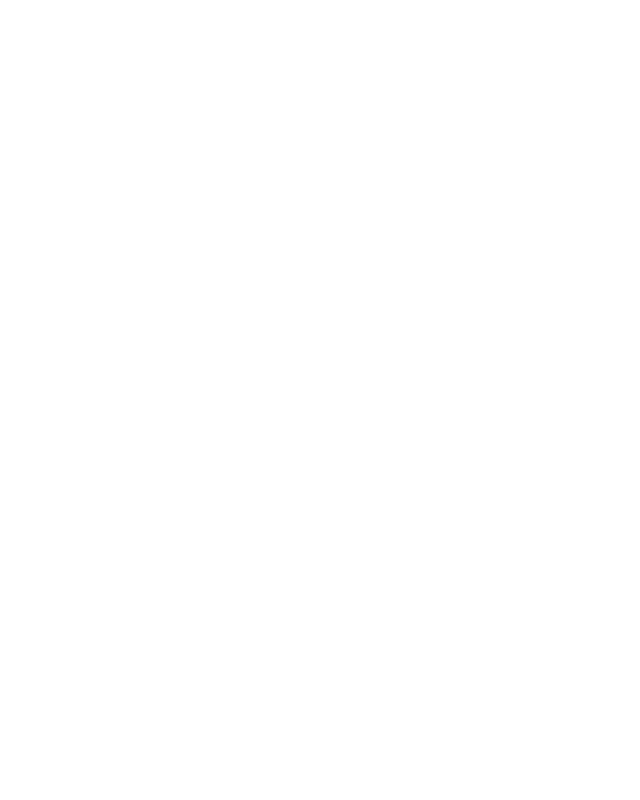
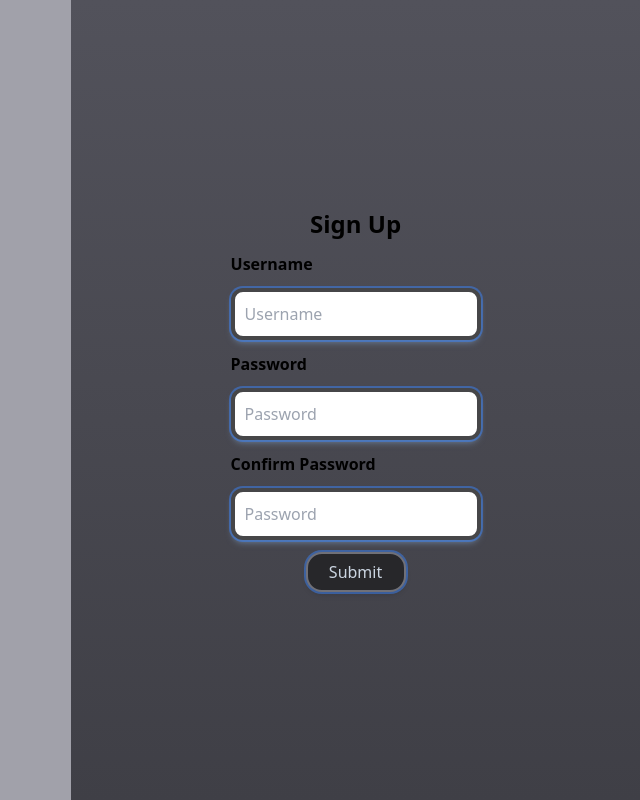
Before and after one commit to lasteeh/messaging-app, a React (Vite) app: page /Signup in a window 1280 px wide. Before the commit this address had no page. Shown: the whole page, without its empty margins (640-1280 px from the left). Built offline with nearby package versions, Linux system fonts and the light colour scheme.

Commit message:
added signupform

```diff
--- a/src/App.jsx
+++ b/src/App.jsx
@@ -1,15 +1,21 @@
 import React from "react";
-import { Routes, Route } from "react-router-dom";
+import { Routes, Route, Navigate } from "react-router-dom";
 import Body from "./layout/Body";
-import Login from './pages/Login';
+import Frontpage from './pages/Frontpage';
+import LoginForm from "./components/LoginForm";
+import SignUpForm from "./components/SignUpForm";
 import { ApiContextProvider } from './context/apiContext'
 
 function App() {
   return (
     <ApiContextProvider>
       <Routes>
-        <Route path="/" element={<Login/>}/>
+        <Route path="/" element={<Frontpage/>}>
+          <Route path="Login" element={<LoginForm/>}/>
+          <Route path="Signup" element={<SignUpForm/>}/>
+        </Route>
         <Route path="/Home" element={<Body/>}/>
+        <Route path='*' element={<Navigate to='/Login' replace={true}/>}/>
       </Routes>
     </ApiContextProvider>
   );
--- a/src/api/Apicall.js
+++ b/src/api/Apicall.js
@@ -1,20 +1,4 @@
 import axios from "axios"
-
-const regData = {
-    email: '',
-    password: ''
-}
-
-const userMessage = {
-    "receiver_id": '',
-    "receiver_class": 'User', //msgType
-    "body": ''
-}
-
-const createChannel = {
-    "name": '',
-    "user_ids": []
-}
 
 const addMember = {
     "id": '', //channel id
@@ -23,13 +7,13 @@ const addMember = {
 
 export const urlApi = 'http://206.189.91.54/api/v1/';
 
-export const fetchRegister = async () => {
+export const fetchRegister = async (body) => {
     const res = await fetch(`${urlApi}auth/`, {
         method: 'POST',
         headers: {
             'Content-Type': 'application/json'
         },
-        body: JSON.stringify(regData)
+        body: JSON.stringify(body)
     })
 }
 
--- /dev/null
+++ b/src/components/LoginForm.jsx
@@ -0,0 +1,70 @@
+import React, { useContext, useCallback } from "react";
+import { useNavigate } from "react-router-dom";
+import { useForm } from "react-hook-form";
+import { ApiContext } from "../context/apiContext";
+import { fetchSignIn } from "../api/Apicall";
+
+export default function LoginForm() {
+    const navigate = useNavigate();
+    const {
+        accessData,
+        setAccessData,
+        setChat,
+        setChatLoading
+    } = useContext(ApiContext);
+    const {
+        register,
+        handleSubmit,
+        reset
+    } = useForm();
+
+    const handleSignIn = useCallback(async (data) => {
+        try {
+            let checkData = await fetchSignIn(data);
+            setAccessData(checkData);
+            navigate("./Home", { replace: true });
+        } catch (e) {
+            // shadow errorhandling
+        }
+      }, []);
+
+
+    return (
+        <form
+            className="flex flex-col items-center justify-center gap-3"
+            onSubmit={handleSubmit((data) => {
+                handleSignIn(data);
+
+                reset({
+                username: "",
+                password: "",
+                });
+
+                setChat("");
+                setChatLoading(false);
+            })}
+            >
+            <span className="text-2xl font-extrabold">Login</span>
+            <span className="self-start font-bold">Username</span>
+            <input
+                {...register("username")}
+                className="w-[250px] p-2.5 rounded-xl border-4 border-zinc-900/80 hover:ring-orange-300 ring-2 shadow-slate-500 shadow-md"
+                placeholder="Username"
+            ></input>
+            <span className="self-start font-bold">Password</span>
+            <input
+                {...register("password")}
+                type="password"
+                className="w-[250px] p-2.5 rounded-xl border-4 border-zinc-900/80 hover:ring-orange-300 ring-2 shadow-slate-500 shadow-md"
+                placeholder="Password"
+            ></input>
+            <span className="cursor-pointer" onClick={() => navigate("/Signup", { replace: true })}>No Account? Sign up</span>
+            <button
+                type="submit"
+                className="bg-zinc-800 rounded-2xl w-[100px] h-[40px] hover:bg-zinc-800/60 hover:ring-orange-300 ring-2 border-zinc-400/60 border-2 shadow-md text-slate-300"
+            >
+                Confirm
+            </button>
+        </form>
+    )
+}
--- /dev/null
+++ b/src/components/SignUpForm.jsx
@@ -0,0 +1,69 @@
+import React, { useCallback } from 'react'
+import { useNavigate } from 'react-router-dom';
+import { useForm } from 'react-hook-form';
+import { fetchRegister } from '../api/Apicall';
+
+export default function SignUpForm() {
+
+    const navigate = useNavigate()
+    const {
+        register,
+        handleSubmit,
+        reset
+    } = useForm();
+
+    const submitForm = useCallback( async (data) => {
+        try{
+            const body = {
+                email: data.username,
+                password: data.password
+            }
+            // await fetchRegister(body)
+
+            reset({
+                username: "",
+                password: "",
+                confirmpassword: ""
+            });
+
+            navigate("/Login", { replace: true })
+        } catch(e){
+            // shadow errorhandling
+            console.log(e)
+        }
+    },[])
+
+    return (
+        <form className="flex flex-col items-center justify-center gap-3"
+            onSubmit={handleSubmit(submitForm)}
+        >
+            <span className="text-2xl font-extrabold">Sign Up</span>
+            <span className="self-start font-bold">Username</span>
+            <input
+                {...register("username")}
+                className="w-[250px] p-2.5 rounded-xl border-4 border-zinc-900/80 hover:ring-orange-300 ring-2 shadow-slate-500 shadow-md"
+                placeholder="Username"
+            ></input>
+            <span className="self-start font-bold">Password</span>
+            <input
+                {...register("password")}
+                type="password"
+                className="w-[250px] p-2.5 rounded-xl border-4 border-zinc-900/80 hover:ring-orange-300 ring-2 shadow-slate-500 shadow-md"
+                placeholder="Password"
+            ></input>
+            <span className="self-start font-bold">Confirm Password</span>
+            <input
+                {...register("confirmpassword")}
+                type="password"
+                className="w-[250px] p-2.5 rounded-xl border-4 border-zinc-900/80 hover:ring-orange-300 ring-2 shadow-slate-500 shadow-md"
+                placeholder="Password"
+            ></input>
+            <button
+                type="submit"
+                className="bg-zinc-800 rounded-2xl w-[100px] h-[40px] hover:bg-zinc-800/60 hover:ring-orange-300 ring-2 border-zinc-400/60 border-2 shadow-md text-slate-300"
+            >
+                Submit
+            </button>
+        </form>
+    )
+}
--- /dev/null
+++ b/src/pages/Frontpage.jsx
@@ -0,0 +1,15 @@
+import React from "react";
+import { Outlet } from "react-router-dom";
+
+export default function Frontpage() {
+
+  return (
+    <div className="flex flex-row h-[100%] items-stretch w-[100%] bg-gray-200">
+      <div className="w-[100%] bg-zinc-400"></div>
+
+      <div className="flex items-center justify-center w-[80%] bg-gradient-to-b from-zinc-600 to-zinc-700">
+        <Outlet/>
+      </div>
+    </div>
+  );
+}
--- a/src/pages/Login.jsx
+++ /dev/null
@@ -1,63 +0,0 @@
-import React, { useContext, useCallback } from "react";
-import { useNavigate } from "react-router-dom";
-import { useForm } from "react-hook-form";
-import { ApiContext } from "../context/apiContext";
-import { fetchSignIn } from "../api/Apicall";
-
-export default function Login() {
-  const navigate = useNavigate();
-  const { accessData, setAccessData, setChat, setChatLoading } =
-    useContext(ApiContext);
-  const { register, handleSubmit, reset } = useForm();
-
-  const handleSignIn = useCallback(async (data) => {
-    try {
-      let checkData = await fetchSignIn(data);
-      setAccessData(checkData);
-      navigate("./Home", { replace: true });
-    } catch (e) {
-      // shadow error handling
-    }
-  }, []);
-
-  return (
-    <div className="flex flex-row h-[100%] items-stretch w-[100%] bg-gray-200">
-      <div className="w-[100%]"></div>
-
-      <div className="flex items-center justify-center w-[80%] bg-zinc-500 ml">
-        <form
-          className="flex flex-col items-center justify-center gap-3"
-          onSubmit={handleSubmit((data) => {
-            handleSignIn(data);
-
-            reset({
-              username: "",
-              password: "",
-            });
-
-            setChat("");
-            setChatLoading(false);
-          })}
-        >
-          <input
-            {...register("username")}
-            className="w-[250px] p-2.5 rounded-xl"
-            placeholder="Username"
-          ></input>
-          <input
-            {...register("password")}
-            type="password"
-            className="w-[250px] p-2.5 rounded-xl"
-            placeholder="Password"
-          ></input>
-          <button
-            type="submit"
-            className="bg-zinc-600 rounded-2xl w-[100px] h-[40px] hover:bg-slate-700 border-slate-400/60 border-2 shadow-md"
-          >
-            Confirm
-          </button>
-        </form>
-      </div>
-    </div>
-  );
-}
```
